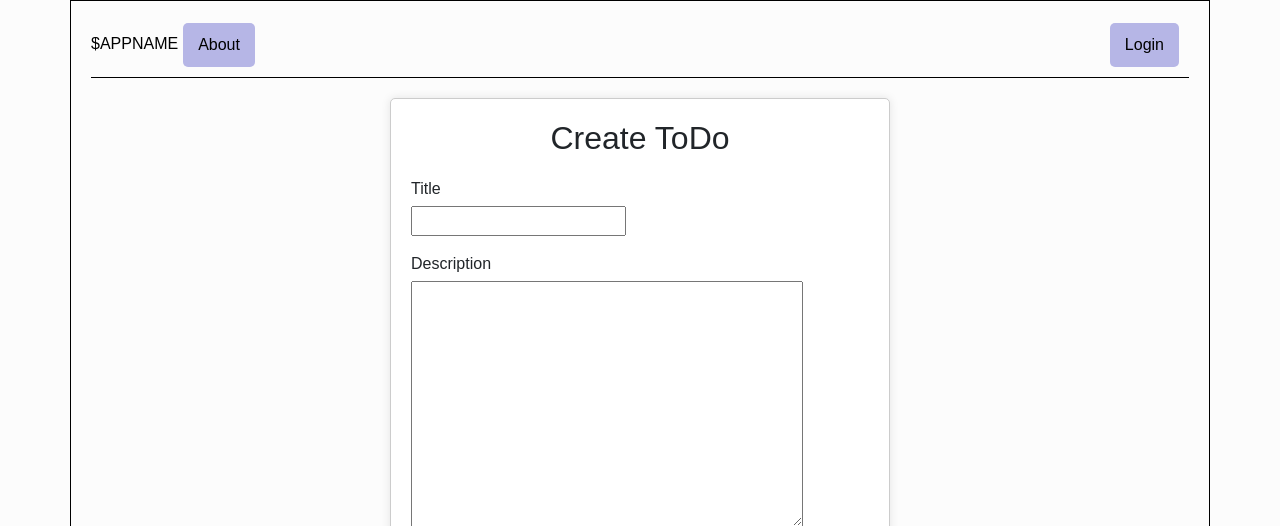
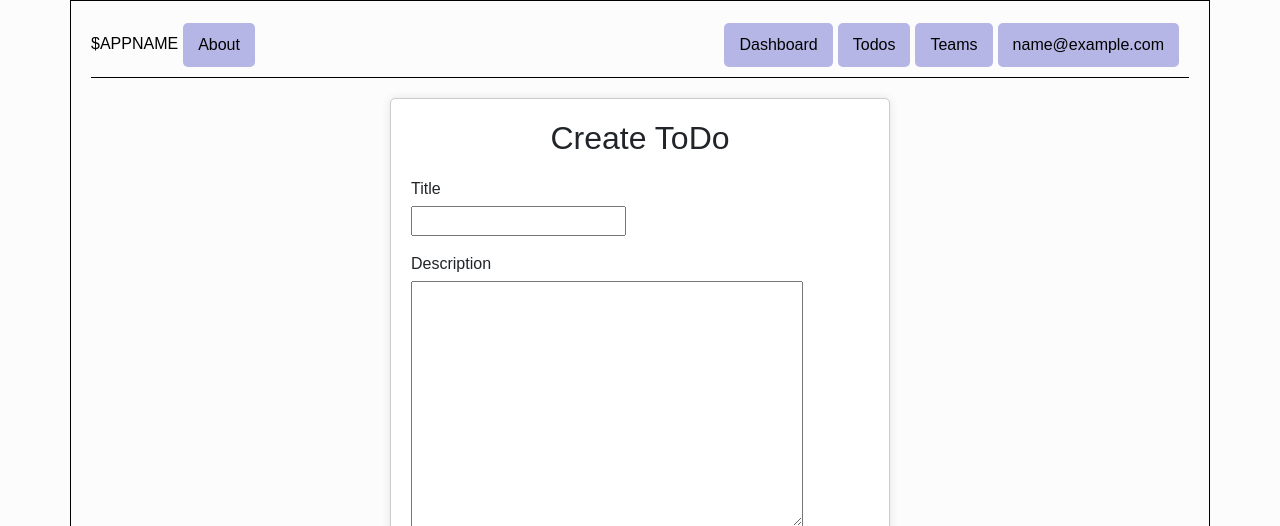
Before and after one commit to yuriihehed/doers-todo-app, a Django app: page /todos/new/ in a window 1280 px wide. Shown: the top 526 px of the page. Run offline with Django 5.2, Linux system fonts and the light colour scheme; the visitor is signed in with stand-in values (Sample User, id 1); parts of the project's set-up code (start-up, migrations or seed data) failed here and were passed over.

Commit message:
working like for todo creation page

```diff
--- a/backEnd/myproject/todos/templates/about.html
+++ b/backEnd/myproject/todos/templates/about.html
@@ -98,7 +98,7 @@
             <div class="right">
                 {% if user.is_authenticated %}
             <a href="/dashboard" class="button-link">Dashboard</a>
-            <a href="/dashboard" class="button-link">Todos</a>
+            <a href="/todos/new" class="button-link">Todos</a>
             <a href="/teams" class="button-link">Teams</a>
             <a href="/logout" class="button-link button-login">{{ user.email }}</a>
         {% else %}
--- a/backEnd/myproject/todos/templates/dashboardPage/dashboard.html
+++ b/backEnd/myproject/todos/templates/dashboardPage/dashboard.html
@@ -173,7 +173,7 @@
             </div>
             <div class="right">
                 <a href="/dashboard" class="button-link">Dashboard</a>
-                <a href="/todos/" class="button-link">Todos</a>
+                <a href="/todos/new" class="button-link">Todos</a>
                 <a href="/teams" class="button-link">Teams</a>
                 <a href="/logout" class="button-link">{{ user.email }}</a> <!-- Display user's email -->
             </div>
--- a/backEnd/myproject/todos/templates/dashboardPage/dashboard_empty.html
+++ b/backEnd/myproject/todos/templates/dashboardPage/dashboard_empty.html
@@ -81,7 +81,7 @@
             </div>
             <div class="right">
                 <a href="/dashboard" class="button-link">Dashboard</a>
-                <a href="/dashboard" class="button-link">Todos</a>
+                <a href="/todos/new" class="button-link">Todos</a>
                 <a href="/teams" class="button-link">Teams</a>
                 <a href="/logout" class="button-link">{{user.email}}</a> <!--TO DO Display user's email -->
                 <!-- <span>{{ user.username }}</span> Display user's email -->
--- a/backEnd/myproject/todos/templates/teams.html
+++ b/backEnd/myproject/todos/templates/teams.html
@@ -106,7 +106,7 @@
         <div class="left">
             <span>$APPNAME</span>
             <a href="{% url 'about' %}">About</a>
-            <a href="{% url 'dashboard' %}">Dashboard</a>
+            <a href="/todos/new" class="button-link">Dashboard</a>
             <a href="{% url 'todos' %}">Todos</a>
             <a href="{% url 'teams_list' %}">Teams</a>
         </div>
--- a/backEnd/myproject/todos/templates/teamsPage/create_team.html
+++ b/backEnd/myproject/todos/templates/teamsPage/create_team.html
@@ -78,7 +78,7 @@
             <div class="right">
                 <!-- Navigation links styled as buttons -->
                 <a href="#" class="button-link">Dashboard</a>
-                <a href="#" class="button-link">Todos</a>
+                <a href="/todos/new" class="button-link">Todos</a>
                 <a href="#" class="button-link">Teams</a>
                 <a href="/logout" class="button-link">{{ user.email }}</a> <!-- Display user's email -->
             </div>
--- a/backEnd/myproject/todos/templates/teamsPage/team_details.html
+++ b/backEnd/myproject/todos/templates/teamsPage/team_details.html
@@ -41,7 +41,7 @@
                 <h2>$APPNAME</h2>
                 <a href="{% url 'about' %}" class="btn btn-link">About</a>
                 <a href="{% url 'dashboard' %}" class="btn btn-link">Dashboard</a>
-                <a href="{% url 'todos' %}" class="btn btn-link">Todos</a>
+                <a href="/todos/new" class="button-link">Todos</a>
                 <a href="{% url 'teams_list' %}" class="btn btn-link">Teams</a>
             </div>
             <div class="right">
--- a/backEnd/myproject/todos/templates/teamsPage/teams_id.html
+++ b/backEnd/myproject/todos/templates/teamsPage/teams_id.html
@@ -91,7 +91,7 @@
             </div>
             <div class="right">
                 <a href="/dashboard" class="button-link">Dashboard</a>
-                <a href="/todos" class="button-link">Todos</a>
+                <a href="/todos/new" class="button-link">Todos</a>
                 <a href="/teams" class="button-link">Teams</a>
                 <a href="#" class="button-link">{{ user.email }}</a>
             </div>
--- a/backEnd/myproject/todos/templates/todoPage/create_todo.html
+++ b/backEnd/myproject/todos/templates/todoPage/create_todo.html
@@ -119,7 +119,10 @@
                 <a href="/about" class="button-link button-login">About</a>
             </div>
             <div class="right">
-                <a href="/login" class="button-link button-login">Login</a>
+                <a href="/dashboard" class="button-link">Dashboard</a>
+                <a href="/todos/new" class="button-link">Todos</a>
+                <a href="/teams" class="button-link">Teams</a>
+                <a href="/logout" class="button-link">{{ user.email }}</a>
             </div>
         </div>
 
```
Also changed, not shown: backEnd/myproject/todos/templates/teamCreation.html (+11 -17 lines).
